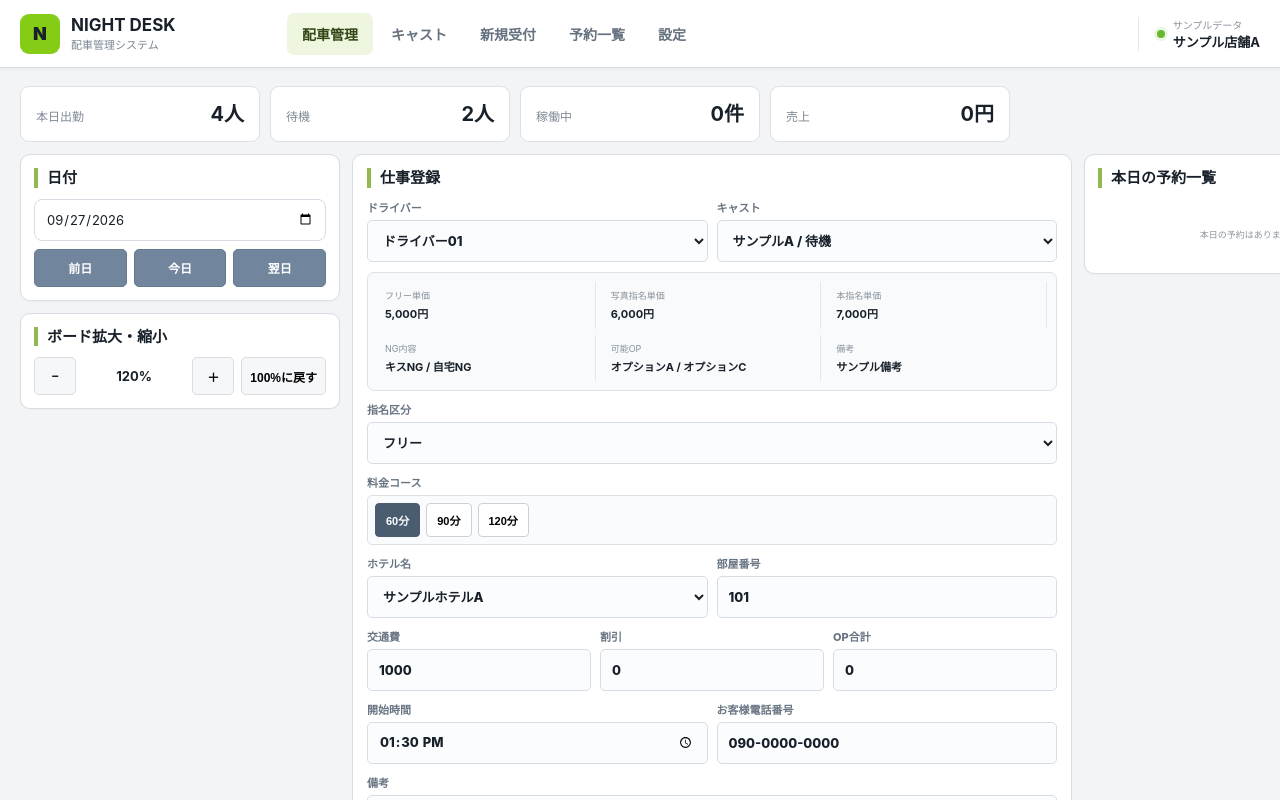
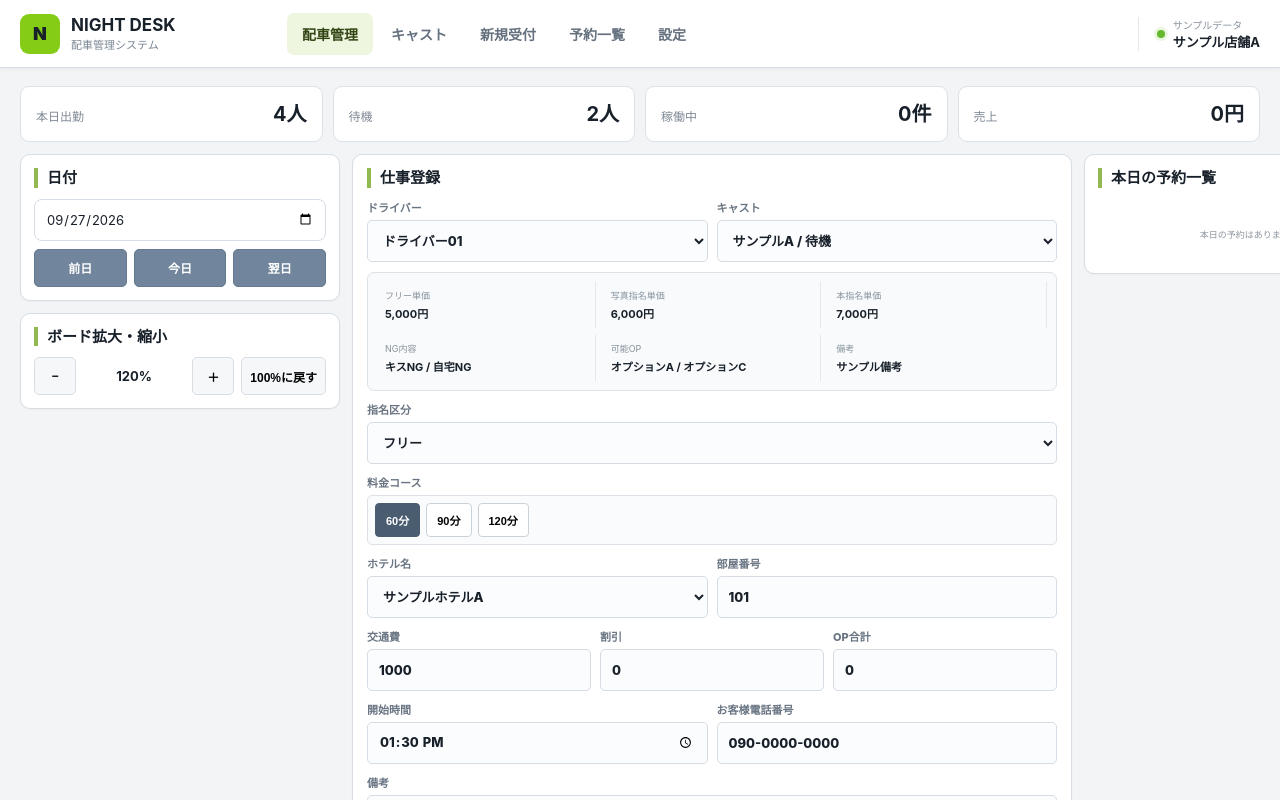
Before and after one commit to admozisan-design/night-desk, a Next.js app: page / in a window 1280 px wide. Shown: the top 800 px of the page. Built offline with nearby package versions, Linux system fonts and the light colour scheme.

Commit message:
Adjust dashboard summary for single-store mode

```diff
--- a/app/globals.css
+++ b/app/globals.css
@@ -46,7 +46,7 @@ button:disabled{opacity:.45;cursor:not-allowed}
 .consoleShop{display:flex;align-items:center;gap:8px;border-left:1px solid #e3e7eb;padding-left:14px}.consoleShop small,.consoleShop strong{display:block}.consoleShop small{font-size:9px;color:#8a939e}.consoleShop strong{font-size:11px}.onlineDot{width:8px;height:8px;border-radius:50%;background:#66b82e;box-shadow:0 0 0 3px #eaf6df}
 .consoleMain{width:100%;max-width:none;margin:0;padding:12px 14px 28px}
 .deskDashboard{max-width:1900px;margin:0 auto}
-.deskKpis{display:grid;grid-template-columns:repeat(5,minmax(120px,1fr));gap:7px;margin-bottom:8px}.deskKpis>div{background:#fff;border:1px solid #dbe1e6;border-radius:7px;padding:7px 10px;display:flex;align-items:baseline;gap:8px}.deskKpis span{font-size:10px;color:#7f8995;margin-right:auto}.deskKpis strong{font-size:14px}
+.deskKpis{display:grid;grid-template-columns:repeat(4,minmax(120px,1fr));gap:7px;margin-bottom:8px}.deskKpis>div{background:#fff;border:1px solid #dbe1e6;border-radius:7px;padding:7px 10px;display:flex;align-items:baseline;gap:8px}.deskKpis span{font-size:10px;color:#7f8995;margin-right:auto}.deskKpis strong{font-size:14px}
 .deskColumns{display:grid;grid-template-columns:265px minmax(520px,1fr) 280px;gap:8px;align-items:start}.deskLeft,.deskCenter,.deskRight{display:grid;gap:8px}
 .deskPanel{background:#fff;border:1px solid #d7dde3;border-radius:8px;padding:9px;box-shadow:0 1px 2px rgba(25,35,45,.03)}.deskPanel h2{margin:0 0 8px;padding-left:7px;border-left:3px solid #91b94f;font-size:12px;line-height:1.3}.panelTitleRow{display:flex;align-items:center;justify-content:space-between;gap:8px}.panelTitleRow h2{margin-bottom:0}.panelTitleRow>a,.panelTitleRow>button,.panelTitleRow>span{font-size:9px}.panelTitleRow>a{color:#5f7f27;font-weight:800;text-decoration:none}.panelTitleRow>button{border:0;background:#46b86f;color:#fff;border-radius:5px;padding:5px 7px;font-weight:800;cursor:pointer}
 .fieldLabel,.compactSearch{font-size:9px;color:#73808e;font-weight:800;margin:8px 0 4px}.areaGrid{display:grid;grid-template-columns:repeat(2,1fr);gap:5px}.areaGrid button,.dateButtons button{border:1px solid #d7dde3;background:#f6f7f8;border-radius:5px;padding:7px 5px;font-size:10px;font-weight:800;cursor:pointer}.areaGrid button.active{background:#e75095;color:#fff;border-color:#d53b7f}.dateButtons{display:grid;grid-template-columns:repeat(3,1fr);gap:5px;margin-top:6px}.dateButtons button{background:#71869c;color:#fff;border-color:#647a91}
```
